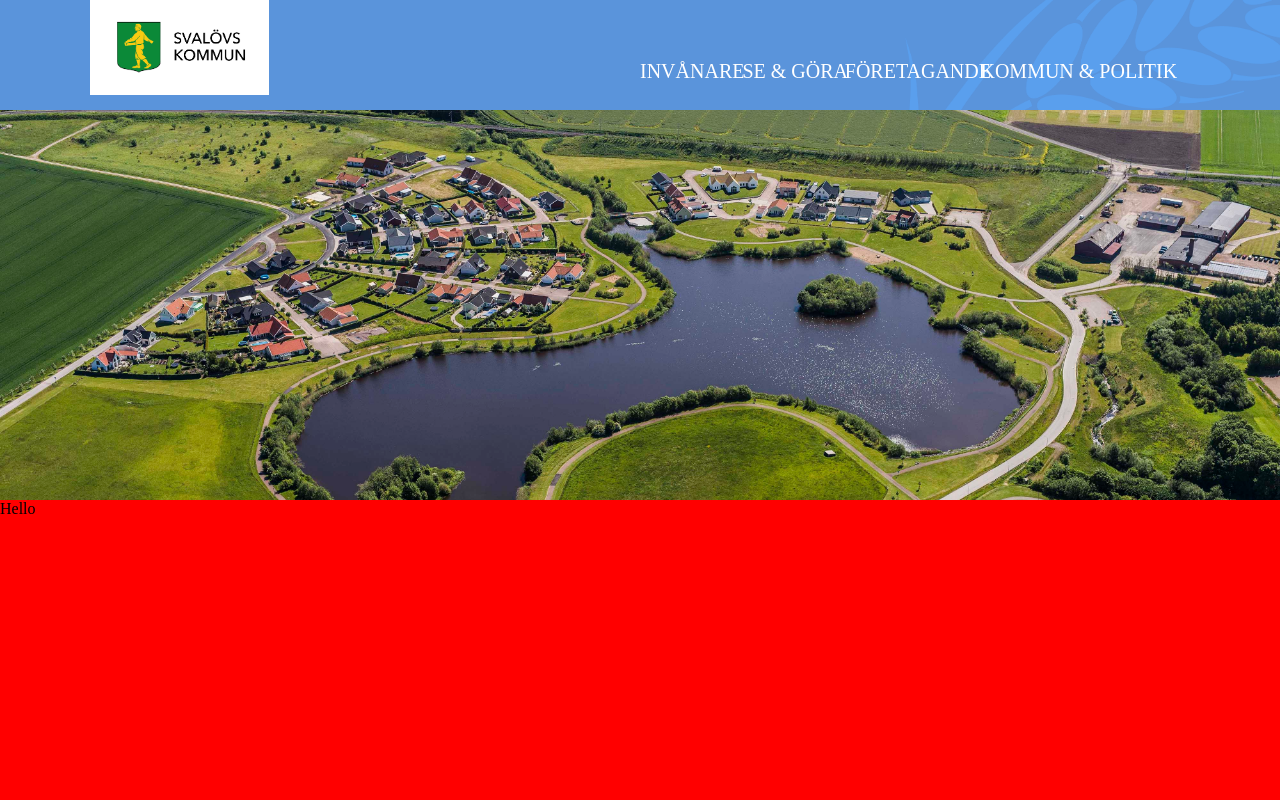
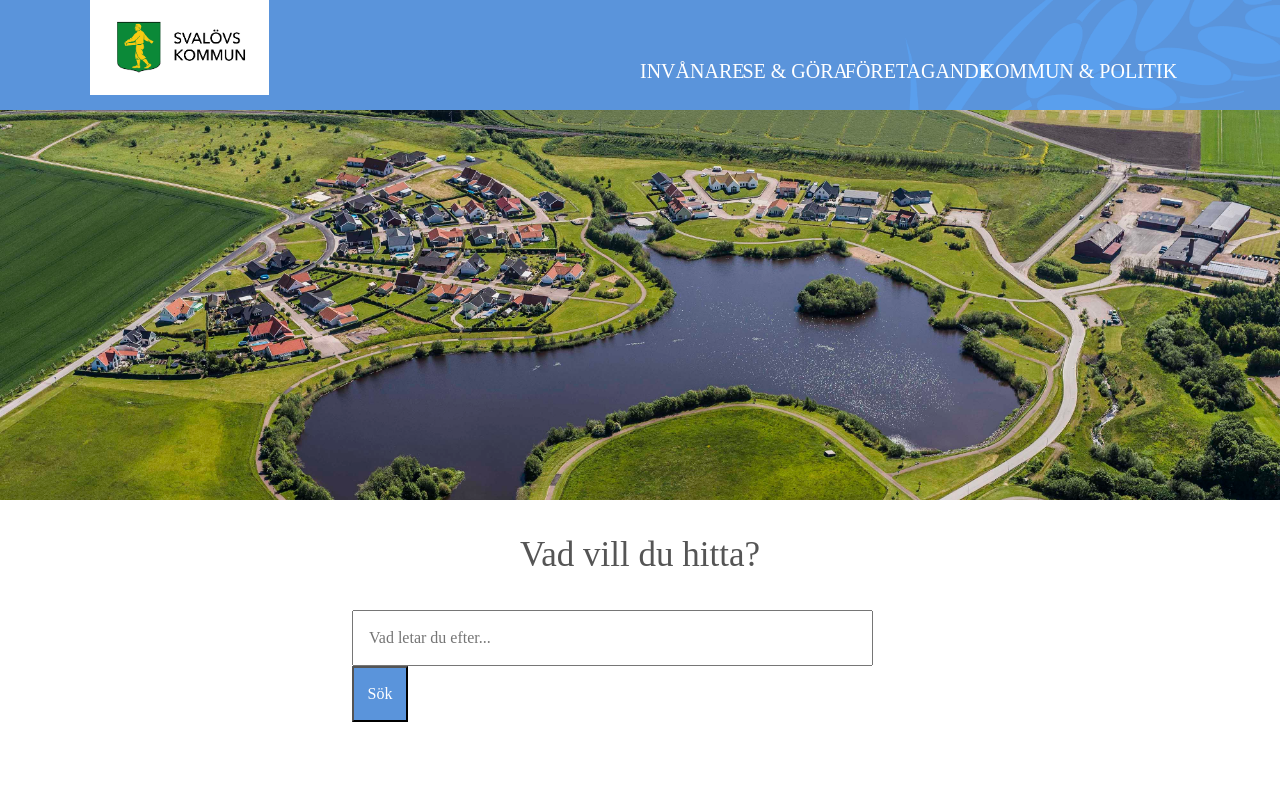
Before and after one commit to fluffyshark/kommun, a React (Create React App) app: page / in a window 1280 px wide. Shown: the top 800 px of the page. Built offline with nearby package versions, Linux system fonts and the light colour scheme.

Commit message:
finished background animation

```diff
--- a/src/App.js
+++ b/src/App.js
@@ -3,6 +3,7 @@ import BackgroundVideo from './BackgroundVideo';
 import Header from './Header';
 import BigTopic from './BigTopic';
 import Footer from './Footer.js';
+import Searchbar from './Searchbar.js';
 
 
 
@@ -10,10 +11,26 @@ import Footer from './Footer.js';
 
 class App extends React.Component {
   render() {
+
+    let searchBase = [{
+        id:1,
+        title: "Billeshögskolan",
+        description: "Billeshögsskolan är en F-6 skola. Här går cirka 190 elever från Billeberga- och Tågarpsområdet. Skolan har behörig och kompetent personal med olika utbildningar för att möta barnens olika behov.",
+        image: "billeshogskolan"
+      },
+      {
+        id:2,
+        title: "Parkskolan",
+        description: "Parkskolan ingår i 'Område Teckomatorp' som även omfattar förskola och fritidshem. Våra verksamheter ligger nära både varandra och omvärlden.",
+        image: "parkskolan"
+      }]
+
+
     return (
       <div>
           <BackgroundVideo />
           <Header />
+          <Searchbar searchBase={searchBase}/>
           <BigTopic />
           <Footer />
       </div>
--- a/src/BackgroundVideo.js
+++ b/src/BackgroundVideo.js
@@ -8,80 +8,56 @@ class BackgroundVideo extends React.Component {
   constructor(props) {
     super(props)
 
-    this.state = {
-      backgroundContainer: {
-        width:window.innerWidth,
-        height:window.innerHeight
-      }
-    }
 
-  }
-
-  listenScrollEvent = e => {
-    if (window.scrollY > 700) {
-      console.log("transform")
-
-      this.setState({
-        backgroundContainer:{
-          height:"500px"
-        }
-      })
-    }
   }
 
 
 
-  componentDidMount() {
-    window.addEventListener('scroll', this.listenScrollEvent)
-  }
+  welcomeImageController() {
+    return (
 
+      <Spring from={{ opacity: 1, marginTop: 0 }} to={{ opacity: 0, marginTop: -50 }}  config={{ delay:3000, duration:700 }}>
+        { props => (
 
+          <div className="background_image_position" style={props}>
 
-  backgroundController() {
-console.log(this.state)
-    const windowWidth = window.innerWidth;
-    const windowHeight = window.innerHeight;
-
-   if (window.scrollY > 700) {
-
-     return(
-       <div className="container" style={this.state.backgroundContainer }>
-          <img style={{width:windowWidth}} src={background} alt="background" />
-       </div>
-     );
-
-   } else {
-
-     return(
-       <div className="container" style={this.state.backgroundContainer }>
-           <img style={{width:windowWidth}} src={background} alt="background" />
-           <div className="background_image_position">
-
-           <Spring from={{ opacity: 0, marginTop: -10 }} to={{ opacity: 1, marginTop: 0 }} config={{ delay:300, duration:500 }}>
-
+              <Spring from={{ opacity: 0, marginTop: -10 }} to={{ opacity: 1, marginTop: 0 }}  config={{ delay:500, duration:600 }}>
                 { props => (
                       <div style={props}>
                           <img className="background_welcome_image" src={welcome} alt="welcome" />
                       </div>
                 )}
-
               </Spring>
 
           </div>
-       </div>
+
+        )}
+      </Spring>
     );
-
-   }
-
   }
 
 
 
+
+
+
   render() {
+
+    const windowWidth = window.innerWidth;
+    const windowHeight = window.innerHeight;
+
     return (
+      <div>
+          <Spring from={{ height:windowHeight}} to={{ height:500 }} config={{ delay:3000, duration:1000 }}>
+            { props => (
+                <div className="container" style={props}>
+                    <img style={{width:windowWidth}} src={background} alt="background" />
 
-      <div>
-        {this.backgroundController()}
+                    {this.welcomeImageController()}
+
+                </div>
+            )}
+          </Spring>
       </div>
 
       );
--- a/src/Footer.js
+++ b/src/Footer.js
@@ -1,7 +1,6 @@
 import React from 'react';
 import './css/footer.css'
 import footer_straw from './img/footer_image.png';
-import footer_mall from './img/footer_mall.png';
 
 class Footer extends React.Component {
   render() {
--- /dev/null
+++ b/src/SearchResults.js
@@ -0,0 +1,32 @@
+import React from 'react';
+import billeshogskolan from './img/billeshogskolan.png';
+import {Spring} from 'react-spring/renderprops'
+
+class SearchResults extends React.Component {
+
+
+  render() {
+    console.log(this.props.search.image);
+    return(
+
+      <Spring from={{ opacity: 0, }} to={{ opacity: 1, }} config={{ delay:500, duration:600 }}>
+      { props => (
+
+        <div className="grid-item" style={props}>
+          <div className="searchbar_item_box_image_container">
+              <img className="searchbar_billeshogskolan" src={require(`./img/${this.props.search.image.toLowerCase()}.png`)} alt="billeshogskolan" />
+          </div>
+          <div className="searchbar_item_box_text_container">
+              <h4>{this.props.search.title}</h4>
+              <p>{this.props.search.description}</p>
+          </div>
+        </div>
+      )}
+
+        </Spring>
+
+    );
+  }
+}
+
+export default SearchResults;
--- /dev/null
+++ b/src/Searchbar.js
@@ -0,0 +1,76 @@
+import React from 'react';
+import './css/searchbar.css';
+
+import SearchResults from './SearchResults';
+
+class Searchbar extends React.Component {
+  constructor() {
+    super();
+
+    this.state = {
+      search: "",
+      dispayResults: {display:"none"}
+
+    }
+  }
+
+
+
+  updateSearch(event) {
+    this.setState({search: event.target.value.substr(0,20)});
+    if (this.state.search.length <= 1) {this.setState({dispayResults: {display:"none"}})} else {this.setState({dispayResults: {display:"inline"}})}
+    console.log(this.state.search)
+  }
+
+
+
+
+  render() {
+
+    let filteredSearch = this.props.searchBase.filter(
+      (search) => {
+        return search.title.toLowerCase().indexOf(this.state.search.toLowerCase()) !== -1;
+      }
+    );
+
+
+
+    return(
+      <div className="searchbar_section">
+
+
+        <div className="searchbar_container">
+          <div className="searchbar_title">
+            <p>Vad vill du hitta?</p>
+          </div>
+            <div className="searchbar_input_container">
+              <div className="searchbar_input_button_container">
+              <form >
+                <input className="searchbar_input" type="text" value={this.state.search} onChange={this.updateSearch.bind(this)} placeholder="Vad letar du efter..." />
+              </form>
+              <button className="searchbar_button" type="submit">
+                Sök
+              </button>
+              </div>
+            </div>
+        </div>
+
+
+        <div className="grid_centering" style={this.state.dispayResults}>
+          <div className="grid-container ">
+
+              {filteredSearch.map((search) => {
+                return <SearchResults search={search} key={search.id}/>
+              })}
+
+            </div>
+          </div>
+
+
+      </div>
+
+    );
+  }
+}
+
+export default Searchbar;
--- /dev/null
+++ b/src/css/searchbar.css
@@ -0,0 +1,117 @@
+.searchbar_section {
+  width: 100%;
+  min-height: 300px;
+  float: left;
+}
+
+.searchbar_container {
+  width:100%;
+  height:220px;
+  float: left;
+}
+
+.searchbar_title {
+    font-family: 'AvenirNext-medium';
+    color:#555555;
+    font-size: 35px;
+    text-align: center;
+    width:100%;
+}
+
+.searchbar_input_container {
+  width:100%;
+  height:80px;
+
+}
+
+.searchbar_input_button_container {
+  width:576px;
+  height: 80px;
+  margin:auto;
+
+}
+
+.searchbar_input {
+  width: 500px;
+  height:50px;
+  float:left;
+  font-family: 'AvenirNext-regular';
+  font-size: 16px;
+  padding-left: 15px;
+
+}
+
+.searchbar_button {
+  width:56px;
+  height:56px;
+  font-family: 'AvenirNext-regular';
+  font-size: 16px;
+  background:#5a94db;
+  color:white;
+
+}
+
+.searchbar_searched_item_container {
+  width:100%;
+  min-height: 300px;
+  float: left;
+}
+
+.searchbar_item_box {
+  width:275px;
+  height:380px;
+  background: white;
+  border-style: solid;
+  border-width: 2px;
+  border-color: #e1e1e1;
+  float: left;
+}
+
+.searchbar_item_box_image_container {
+  max-height: 184px;
+  max-width: 275px;
+  overflow: hidden;
+}
+
+.searchbar_billeshogskolan {
+  width:275px;
+}
+
+.searchbar_item_box_text_container {
+  padding-left: 15px;
+  padding-right: 15px;
+  font-family: 'AvenirNext-regular';
+  font-size: 14px;
+}
+
+.searchbar_item_box_text_container h4 {
+  margin-top: 7px;
+  margin-bottom: -6px;
+}
+
+.grid_centering {
+  width:100%;
+  height:100%;
+  float:left;
+  text-align: center;
+
+
+}
+
+
+
+.grid-container {
+  display: inline-grid;
+  grid-column-gap: 30px;
+  grid-template-columns: auto auto auto;
+  padding: 10px;
+}
+
+.grid-item {
+  background-color: rgba(255, 255, 255, 0.8);
+  border: 1px solid rgba(0, 0, 0, 0.8);
+  height: 350px;
+  max-width: 275px;
+  text-align: left;
+
+}
```
Also changed, not shown: src/img/billeshogskolan.png (added), src/img/parkskolan.png (added). Lines whose indentation alone changed are shown as unchanged.
